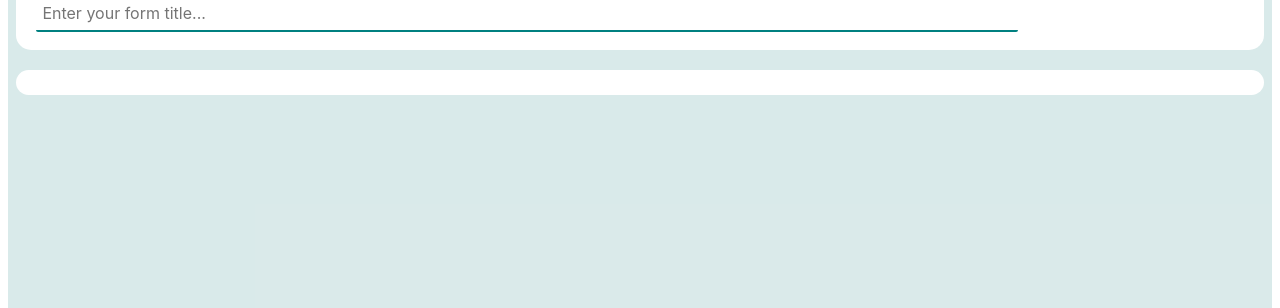
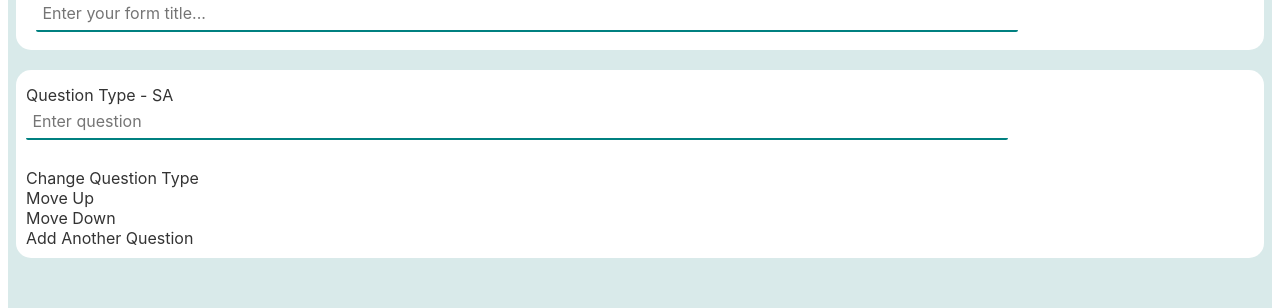
Before and after one commit to Aditya-Thakur/surveyor, a Svelte app: page / in a window 1280 px wide. Shown: the part 305-613 px from the top of the page. Built offline with nearby package versions, Linux system fonts and the light colour scheme.

Commit message:
question bar

```diff
--- a/src/Components/create-survey/AddQuestionBar.svelte
+++ b/src/Components/create-survey/AddQuestionBar.svelte
@@ -0,0 +1,32 @@
+<script lang="ts">
+    import type { Question } from "../utils/Models.svelte";
+    export let question: Question;
+</script>
+
+<div class="card">
+    <div class="q-row">
+        Question Type - {question.questionType}
+    </div>
+    <div class="q-row">
+        <input type="text" placeholder="Enter question" bind:value="{question.questionContent}">
+    </div>
+    <div class="q-row">
+        {#each question.optionList as option}
+             {option}
+        {/each}
+    </div>
+</div>
+
+
+ <style>
+    .q-row input,
+    .q-row input:hover,
+    .q-row input:active {
+        border: none;
+        width: 80%;
+        border-bottom: 2px solid teal;
+    }
+    input:focus {
+        outline: none;
+    }
+</style>
--- a/src/Components/create-survey/CreateSurvey.svelte
+++ b/src/Components/create-survey/CreateSurvey.svelte
@@ -1,6 +1,17 @@
 <script lang="ts">
+    import type { Question } from "../utils/Models.svelte";
+    import AddQuestionBar from "./AddQuestionBar.svelte";
+
     let files;
     let formTitle = "";
+    let questionList: Question[] = [
+        {
+            _id: "",
+            questionType: "SA",
+            questionContent: "",
+            optionList: [],
+        },
+    ];
 </script>
 
 <div class="main">
@@ -28,7 +39,19 @@
         </div>
 
         <div class="row">
-            <div class="question-card" />
+            {#each questionList as question}
+                <div class="question-card">
+                    <div class="question-box">
+                        <AddQuestionBar bind:question />
+                    </div>
+                    <div class="tool-box">
+                        <div class="tool-row">Change Question Type</div>
+                        <div class="tool-row">Move Up</div>
+                        <div class="tool-row">Move Down</div>
+                        <div class="tool-row">Add Another Question</div>
+                    </div>
+                </div>
+            {/each}
         </div>
     </div>
 </div>
```
